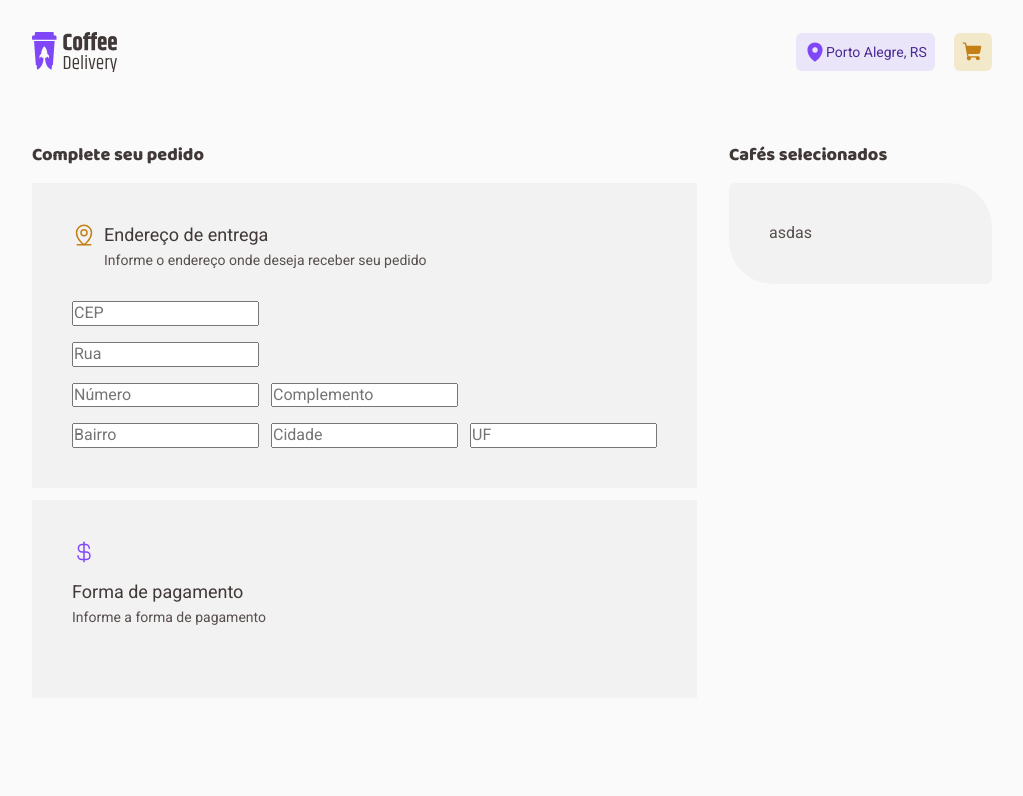
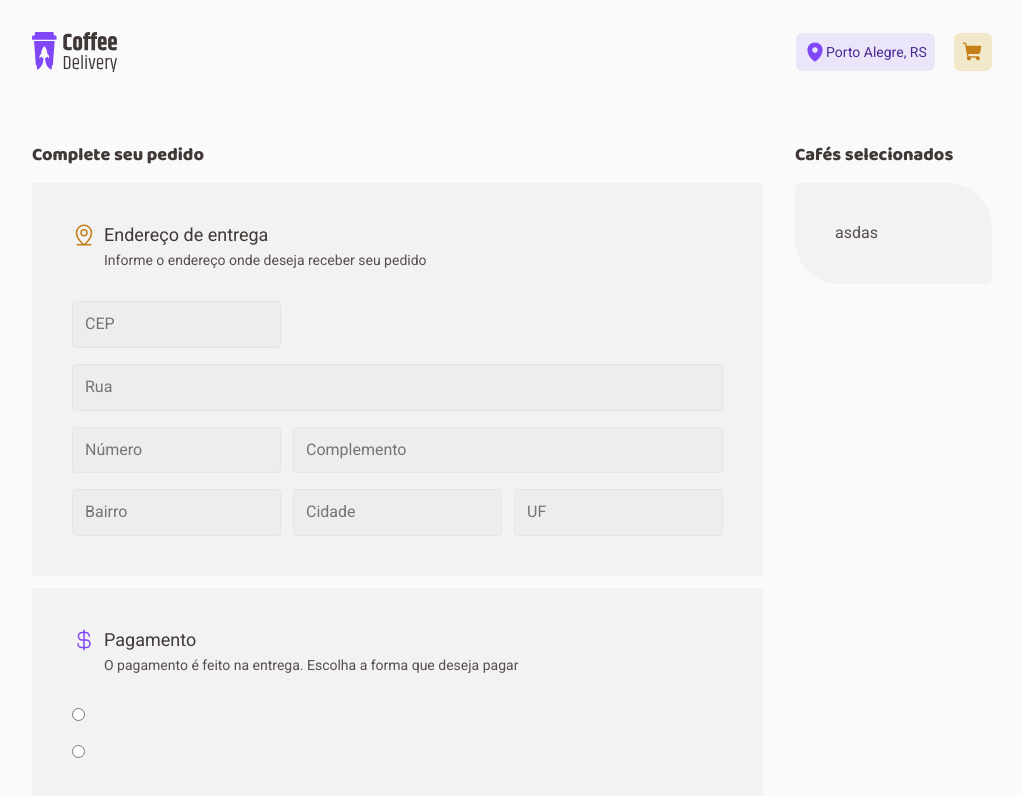
Before and after one commit to clodoaldo-favaro/ignite-desafio-react-02, a React (Vite) app: page /checkout in a window 1280 px wide. Shown: the top 796 px of the page, without its empty margins (128-1151 px from the left). Built offline with nearby package versions, Linux system fonts and the light colour scheme.

Commit message:
wip: styles for checkout page

```diff
--- a/src/components/Header/index.tsx
+++ b/src/components/Header/index.tsx
@@ -36,7 +36,7 @@ export function Header({ cartItems }: HeaderProps) {
               <span>Porto Alegre, RS</span>
             </li>
             <li>
-              <NavLink to="/checkout" title="Checkout">
+              <NavLink to={counter > 0 ? '/checkout' : '/'} title="Checkout">
                 <img src={cart} alt="" />
                 {counter > 0 && <span>{counter}</span>}
               </NavLink>
--- a/src/pages/Checkout/index.tsx
+++ b/src/pages/Checkout/index.tsx
@@ -4,9 +4,9 @@ import { MapPinLine, CurrencyDollar } from 'phosphor-react'
 export function Checkout() {
   return (
     <CheckoutContainer>
-      <div>
+      <div className="info-container">
         <h2>Complete seu pedido</h2>
-        <div>
+        <div className="address-info-container">
           <div>
             <MapPinLine size={24} color="#C47F17" />
             <div>
@@ -16,37 +16,48 @@ export function Checkout() {
           </div>
           <div>
             <div className="input-row">
-              <input type="text" placeholder="CEP" />
+              <input id="cep" type="text" placeholder="CEP" />
             </div>
             <div className="input-row">
-              <input type="text" placeholder="Rua" />
+              <input id="rua" type="text" placeholder="Rua" />
             </div>
             <div className="input-row">
-              <input type="text" placeholder="Número" />
+              <input id="numero" type="text" placeholder="Número" />
               <input
+                id="complemento"
                 type="text"
                 placeholder="Complemento"
                 className="optional"
               />
             </div>
             <div className="input-row">
-              <input type="text" placeholder="Bairro" />
-              <input type="text" placeholder="Cidade" />
-              <input type="text" placeholder="UF" />
+              <input id="bairro" type="text" placeholder="Bairro" />
+              <input id="cidade" type="text" placeholder="Cidade" />
+              <input id="uf" type="text" placeholder="UF" />
             </div>
           </div>
         </div>
-        <div>
+        <div className="payment-info-container">
           <div>
             <CurrencyDollar size={24} color="#8047F8" />
             <div>
-              <h3>Forma de pagamento</h3>
-              <p>Informe a forma de pagamento</p>
+              <h3>Pagamento</h3>
+              <p>
+                O pagamento é feito na entrega. Escolha a forma que deseja pagar
+              </p>
+            </div>
+          </div>
+          <div className="input-row">
+            <div className="card">
+              <input id="cartao_debito" type="radio" name="payment" />
+            </div>
+            <div className="card">
+              <input id="dinheiro" type="radio" name="payment" />
             </div>
           </div>
         </div>
       </div>
-      <div>
+      <div className="cart-itens-container">
         <h2>Cafés selecionados</h2>
         <div>asdas</div>
       </div>
--- a/src/pages/Checkout/styles.ts
+++ b/src/pages/Checkout/styles.ts
@@ -27,8 +27,23 @@ export const CheckoutContainer = styled.form`
     margin-bottom: 0.75rem;
   }
 
+  #rua,
+  #complemento,
+  #cidade {
+    flex-grow: 1;
+  }
+
   > div:first-child {
     flex-grow: 1;
+
+    input[type='text'] {
+      background: ${(props) => props.theme.input};
+      color: ${(props) => props.theme.text};
+      padding: 0.75rem;
+      border-radius: 4px;
+      border: 1px solid ${(props) => props.theme.button};
+      position: relative;
+    }
 
     > div {
       > div:first-child {
```
